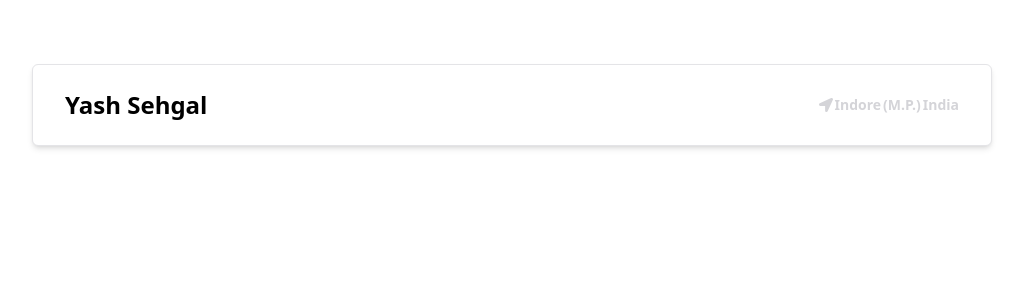
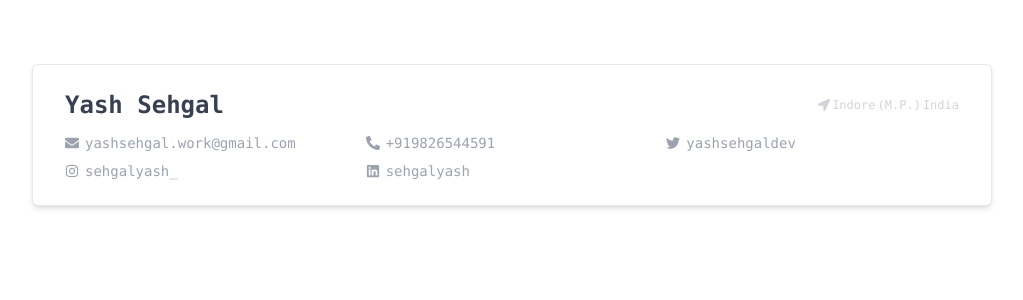
Before and after one commit to yashsehgal/resumay, a React (Create React App) app: page / in a window 1280 px wide. Shown: the top 300 px of the page, without its empty margins (128-1151 px from the left). Built offline with nearby package versions, Linux system fonts and the light colour scheme.

Commit message:
feat: contact details wrapper item components added

```diff
--- a/src/config/resume-config.json
+++ b/src/config/resume-config.json
@@ -11,19 +11,19 @@
         "country": "India"
       },
       "contacts": {
-        "email": "",
-        "phoneNumber": "",
+        "email": "yashsehgal.work@gmail.com",
+        "phoneNumber": "+919826544591",
         "twitter": {
-          "username": "",
-          "link": ""
+          "username": "yashsehgaldev",
+          "link": "https://twitter.com/yashsehgaldev"
         },
         "instagram": {
-          "username": "",
-          "link": ""
+          "username": "sehgalyash_",
+          "link": "https://instagram.com/sehgalyash_"
         },
         "linkedin": {
-          "username": "",
-          "link": ""
+          "username": "sehgalyash",
+          "link": "https://linkedin.com/in/sehgalyash"
         },
         "website": {
           "username": "",
--- a/src/index.css
+++ b/src/index.css
@@ -1,3 +1,7 @@
 @tailwind base;
 @tailwind components;
 @tailwind utilities;
+
+.resume-content-wrapper {
+  @apply font-mono;
+}
--- a/src/screens/DefaultScreenView.jsx
+++ b/src/screens/DefaultScreenView.jsx
@@ -1,17 +1,18 @@
 
 export default function DefaultScreenView() {
   return (
-    <div className="default-screen-view w-[100vw] h-[100vh] flex flex-row items-center justify-center bg-zinc-900">
+    <div className="default-screen-view w-[100vw] h-[100vh] flex flex-row items-center justify-center bg-gray-900">
       <div className="default-screen-content-wrapper w-[420px]">
         <h1 className="leading-snug text-xl text-white font-semibold">
           Thanks for using Resumay for creating your next resume
         </h1>
-        <p className="leading-snug text-zinc-600 mt-3 flex flex-col items-start gap-1 mb-6">
+        <p className="leading-snug text-gray-600 mt-3 flex flex-col items-start gap-1 mb-6">
           {"For creating a resume, add data in the configuration file,"}
-          <span className="font-mono text-zinc-300 px-2 py-1 bg-zinc-700 rounded-md">{"src/config/resume-config.json"}</span>
+          <span className="font-mono text-gray-300 px-2 py-1 bg-gray-700 rounded-md">{"src/config/resume-config.json"}</span>
         </p>
         <a href="https://github.com/yashsehgal/resumay/blob/master/README.md" target="_blank"
           className="font-normal text-blue-500 hover:text-blue-600 hover:underline text-sm"
+          rel="noreferrer"
         >
           Learn how to work with resumay
         </a>
--- /dev/null
+++ b/src/screens/ResumeLayout/ContactDetails.jsx
@@ -0,0 +1,61 @@
+import { useRef } from "react";
+import { FaEnvelope, FaInstagram, FaLinkedin, FaPhoneAlt, FaTwitter } from "react-icons/fa";
+import { contactDetailItemWrapperStyle } from "../../styles/base";
+
+export default function ContactDetails({ contactData }) {
+  const contactDataRef = useRef(contactData);
+  return (
+    <div className="contact-details-template-wrapper w-full h-fit grid grid-cols-3 items-center justify-start gap-2">
+      {contactDataRef.current?.email &&
+        <a href={`mailto:${contactDataRef.current?.email}`} target="_blank" rel="noreferrer">
+          <span className={contactDetailItemWrapperStyle}>
+          <FaEnvelope />
+          <span className="contact-detail-email-address">
+            {contactDataRef.current?.email}
+          </span>
+        </span>
+        </a>
+      }
+      {contactDataRef.current?.phoneNumber &&
+        <a href={`tel:${contactDataRef.current?.phoneNumber}`} target="_blank" rel="noreferrer">
+          <span className={contactDetailItemWrapperStyle}>
+            <FaPhoneAlt />
+            <span className="contact-detail-phone-number">
+              {contactDataRef.current?.phoneNumber}
+            </span>
+          </span>
+        </a>
+      }
+      {contactDataRef.current?.twitter && contactDataRef.current?.twitter?.link &&
+        <a href={contactDataRef.current?.twitter?.link} target="_blank" rel="noreferrer">
+          <span className={contactDetailItemWrapperStyle}>
+            <FaTwitter />
+            <span className="contact-detail-twitter">
+              {contactDataRef.current?.twitter?.username || "twitter"}
+            </span>
+          </span>
+        </a>
+      }
+      {contactDataRef.current?.instagram && contactDataRef.current?.instagram?.link &&
+        <a href={contactDataRef.current?.instagram?.link} target="_blank" rel="noreferrer">
+          <span className={contactDetailItemWrapperStyle}>
+            <FaInstagram />
+            <span className="contact-detail-instagram">
+              {contactDataRef.current?.instagram?.username}
+            </span>
+          </span>
+        </a>
+      }
+      {contactDataRef.current?.linkedin && contactDataRef.current?.linkedin?.link &&
+        <a href={contactDataRef.current?.linkedin?.link} target="_blank" rel="noreferrer">
+          <span className={contactDetailItemWrapperStyle}>
+            <FaLinkedin />
+            <span className="contact-detail-linkedin">
+              {contactDataRef.current?.linkedin?.username}
+            </span>
+          </span>
+        </a>
+      }
+    </div>
+  )
+}
--- a/src/screens/ResumeLayout/PersonalDetailsWrapper.jsx
+++ b/src/screens/ResumeLayout/PersonalDetailsWrapper.jsx
@@ -1,5 +1,6 @@
 import { personalDetailsWrapperStyle } from "../../styles/base";
 import { FaLocationArrow } from 'react-icons/fa';
+import ContactDetails from "./ContactDetails";
 
 export default function PersonalDetailsWrapper({
   firstName, lastName, location, contacts
@@ -8,17 +9,20 @@ export default function PersonalDetailsWrapper({
     <div className={personalDetailsWrapperStyle}>
       <div className="flex flex-row items-center justify-between">
         <span className="flex flex-row items-end leading-snug justify-start gap-1">
-          <h1 className="resume-name-title text-2xl font-semibold">
+          <h1 className="resume-name-title text-2xl text-gray-700 font-semibold">
             {firstName} {lastName}
           </h1>
         </span>
-        <span className="location text-sm font-semibold text-zinc-300 flex flex-row items-center justify-end gap-0.5">
+        <span className="location text-xs font-normal text-gray-300 flex flex-row items-center justify-end gap-0.5">
           <FaLocationArrow />
           <span className="location-city">{location?.city}</span> {" "}
           <span className="location-state">({location?.state})</span>
           <span className="location-country">{location?.country}</span>
         </span>
       </div>
+      <div className="resume-contact-details-wrapper mt-3">
+        <ContactDetails contactData={contacts} />
+      </div>
     </div>
   )
 }
--- a/src/screens/ResumeLayout/index.jsx
+++ b/src/screens/ResumeLayout/index.jsx
@@ -47,6 +47,7 @@ export default function ResumeLayout({ data }) {
         firstName={resumeLayoutResponse.current?.personalDetails?.name?.firstName}
         lastName={resumeLayoutResponse.current?.personalDetails?.name?.lastName}
         location={resumeLayoutResponse.current?.personalDetails?.location}
+        contacts={resumeLayoutResponse.current?.personalDetails?.contacts}
       />
     </div>
   )
--- a/src/styles/base.js
+++ b/src/styles/base.js
@@ -1,7 +1,9 @@
-const resumeContentWrapperStyle = "resume-content-wrapper px-8 py-6 mx-auto w-[960px] bg-white border border-zinc-200 shadow-md rounded-md h-fit flex flex-start flex-col gap-3";
+const resumeContentWrapperStyle = "resume-content-wrapper px-8 py-6 mx-auto w-[960px] bg-white border border-gray-200 shadow-md rounded-md h-fit flex flex-start flex-col gap-3";
 const personalDetailsWrapperStyle = "personal-details-wrapper w-full h-fit";
+const contactDetailItemWrapperStyle = "contact-detail-item-wrapper w-fit h-fit flex flex-row items-center justify-start gap-1.5 text-sm font-normal text-gray-400";
 
 export {
   resumeContentWrapperStyle,
-  personalDetailsWrapperStyle
+  personalDetailsWrapperStyle,
+  contactDetailItemWrapperStyle
 }
```
